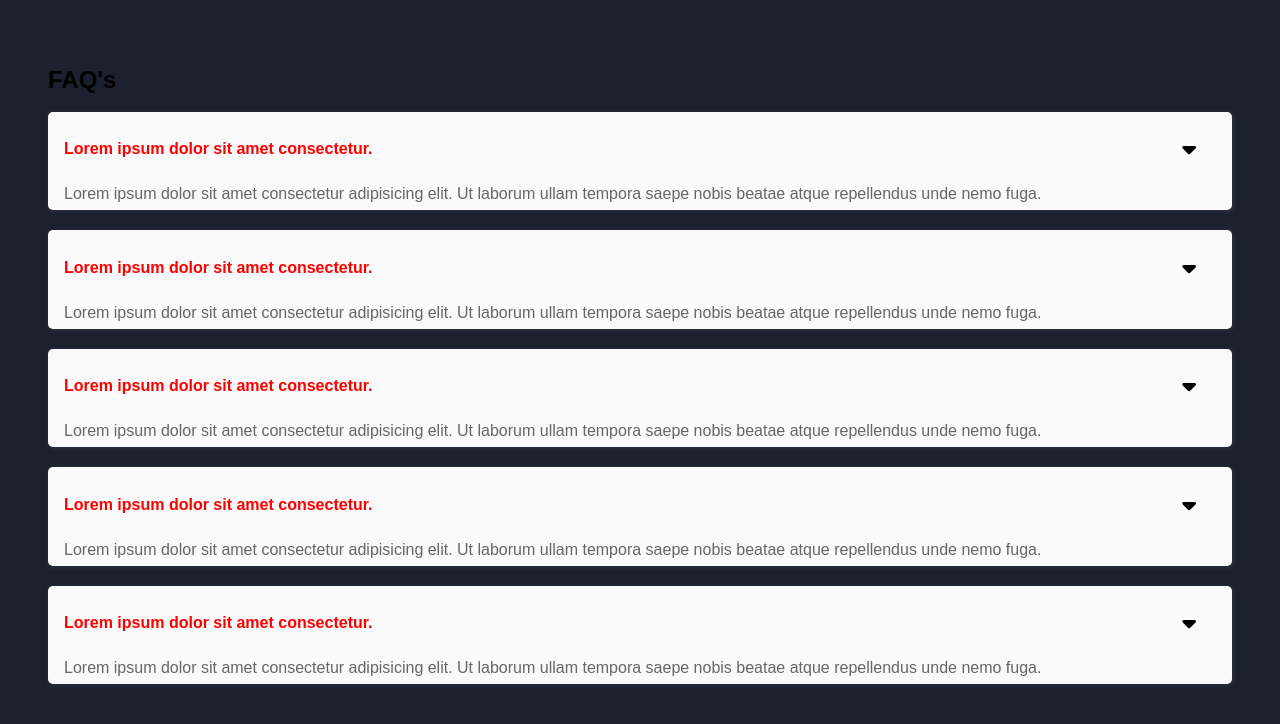
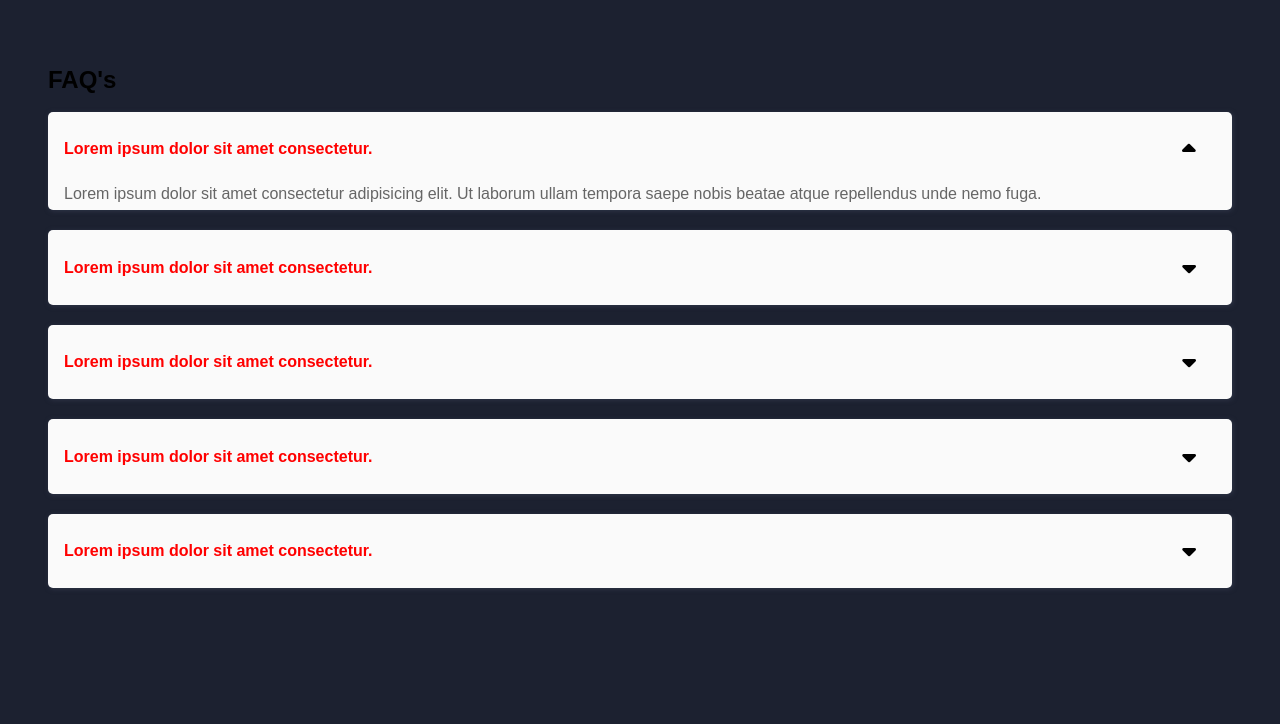
Before and after one commit to umermemon4648/accordian-component, a plain HTML site: page index.html in a window 1280 px wide. Both pictures are taken after a click on the element 640 px from the left and 161 px from the top of the page. Drawn offline with Linux system fonts and the light colour scheme.

Commit message:
added functionality using JS

```diff
--- a/app.js
+++ b/app.js
@@ -1,7 +1,10 @@
-const allAccordian = document.querySelectorAll('.accordin')
-const icons =  document.querySelector('.icons')
-const answers =  document.querySelector('.answer')
+const allAccordian = document.querySelectorAll('.accordian')
 allAccordian.forEach((accord)=>{
-
+    const icons =  document.querySelector('.icons')
+    const answers =  document.querySelector('.answer')
+    accord.addEventListener('click', ()=>{
+        icons.classList.toggle('active')
+        answers.classList.toggle('active')
+    })
 
 })
--- a/style.css
+++ b/style.css
@@ -22,7 +22,18 @@ body{
     color: black;
     font-size: 22px;
     margin-right: 20px;
+    transition: transform 0.2s;
+}
+.icons.active{
+    transform: rotate(-180deg);
 }
 .answer{
     color: #666;
+    max-height: 0;
+    overflow: hidden;
 }
+
+.answer.active{
+    max-height: max-content;
+    max-height: fit-content;
+}
```
